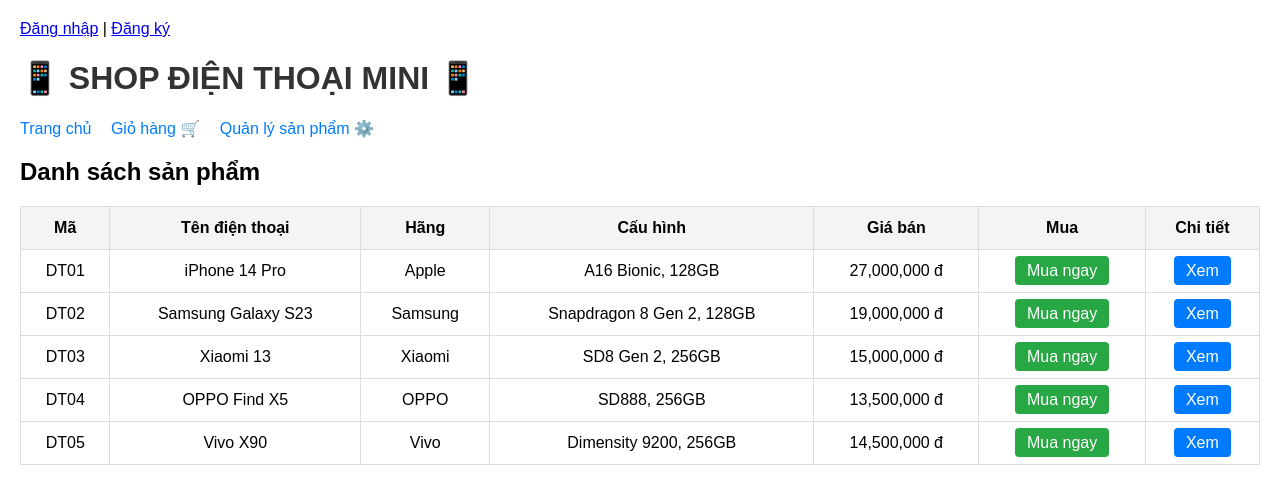
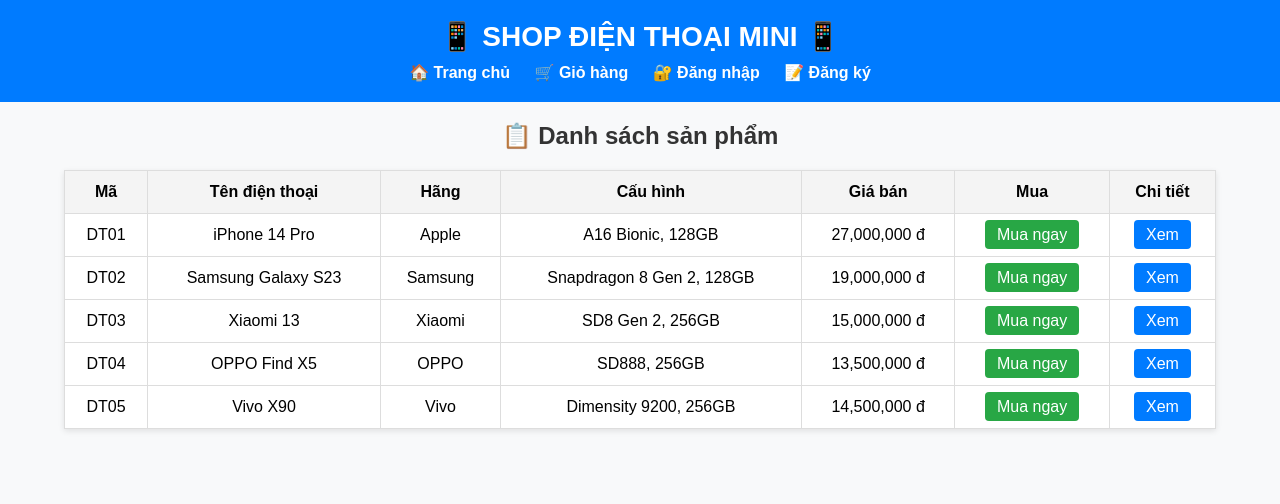
Before and after one commit to congthanh7325/Dinh-Cong-Thanh, a PHP site: page / in a window 1280 px wide. Shown: the top 504 px of the page. Run offline with PHP 8.4, Linux system fonts and the light colour scheme; data comes from the database, SQL or seed files in the repository.

Commit message:
Add files via upload

```diff
--- a/banhang_php/index.php
+++ b/banhang_php/index.php
@@ -6,26 +6,19 @@
 $result = $conn->query($sql);
 ?>
 <!DOCTYPE html>
-<html>
+<html lang="vi">
 <head>
-    <?php if(isset($_SESSION['user'])): ?>
-    Xin chào, <b><?= $_SESSION['user']['username'] ?></b> |
-    <a href="logout.php">Đăng xuất</a>
-    <?php if($_SESSION['user']['role'] === 'admin'): ?>
-        | <a href="admin.php">Quản lý sản phẩm</a>
-    <?php endif; ?>
-<?php else: ?>
-    <a href="login.php">Đăng nhập</a> |
-    <a href="register.php">Đăng ký</a>
-<?php endif; ?>
 <meta charset="UTF-8">
 <title>Cửa hàng điện thoại</title>
 <style>
-        body { font-family: Arial, sans-serif; margin: 20px; }
-        header { margin-bottom: 20px; }
-        nav a { margin-right: 15px; text-decoration: none; color: #007BFF; }
-        h1 { color: #333; }
-        table { border-collapse: collapse; width: 100%; margin-top: 15px; }
+    body { font-family: Arial, sans-serif; margin: 0; padding: 0; background:#f8f9fa; }
+    header { background:#007bff; color:white; padding:20px 0; text-align:center; }
+    header h1 { margin:0; font-size:28px; }
+    nav { margin-top:10px; }
+    nav a, nav span { margin:0 10px; text-decoration:none; color:white; font-weight:bold; }
+    nav a:hover { text-decoration:underline; }
+    h2 { color:#333; text-align:center; margin:20px 0; }
+    table { border-collapse: collapse; width: 90%; margin: auto; background:white; box-shadow:0 2px 6px rgba(0,0,0,0.1); }
     th, td { border: 1px solid #ddd; padding: 12px; text-align: center; }
     th { background: #f4f4f4; }
     .btn { padding: 6px 12px; background: #28a745; color: white; text-decoration: none; border-radius: 4px; }
@@ -39,13 +32,23 @@
 <header>
     <h1>📱 SHOP ĐIỆN THOẠI MINI 📱</h1>
     <nav>
-        <a href="index.php">Trang chủ</a>
-        <a href="cart.php">Giỏ hàng 🛒</a>
-        <a href="admin.php">Quản lý sản phẩm ⚙️</a>
+        <a href="index.php">🏠 Trang chủ</a>
+        <a href="cart.php">🛒 Giỏ hàng</a>
+        <?php if(isset($_SESSION['user']) && $_SESSION['user']['role'] === 'admin'): ?>
+            <a href="admin.php">⚙️ Quản lý sản phẩm</a>
+        <?php endif; ?>
+
+        <?php if(isset($_SESSION['user'])): ?>
+            <span>Xin chào, <b><?= $_SESSION['user']['username'] ?></b></span>
+            <a href="logout.php">🚪 Đăng xuất</a>
+        <?php else: ?>
+            <a href="login.php">🔐 Đăng nhập</a>
+            <a href="register.php">📝 Đăng ký</a>
+        <?php endif; ?>
     </nav>
 </header>
 
-<h2>Danh sách sản phẩm</h2>
+<h2>📋 Danh sách sản phẩm</h2>
 
 <table>
 <tr>
```
Also changed, not shown: banhang_php/admin.php (+11 -1 lines), banhang_php/login.php (+34 -5 lines). Lines whose indentation alone changed are shown as unchanged.
